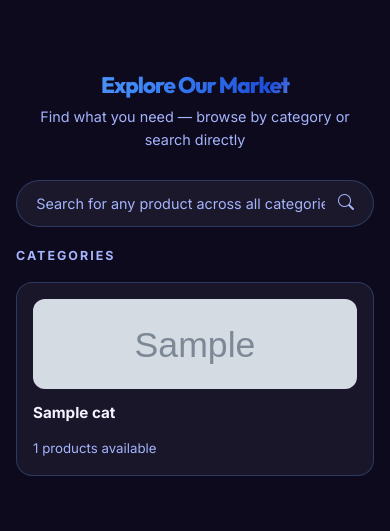
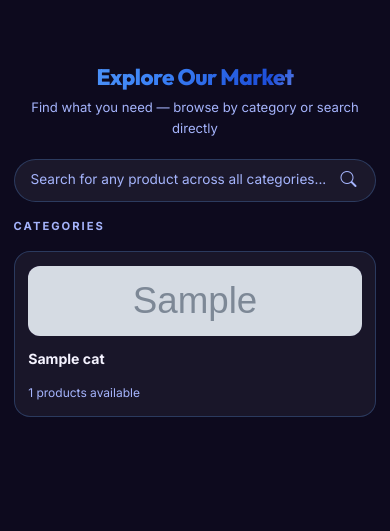
Before and after one commit to blackeagle686/market_chat_bot, a FastAPI app: template templates/catalog.html in a window 390 px wide. Shown: the part 89-620 px from the top of the page. Run offline with FastAPI, Linux system fonts and the light colour scheme; the template is opened without the code that fills it: most values are stand-ins (such as "Sample title", 1, 10 or a date in 2020); grey boxes marked "Sample" are stand-in pictures; parts of the project's set-up code (start-up, migrations or seed data) failed here and were passed over.

Commit message:
Auto-sync: 2026-04-25 17:18:42

```diff
--- a/static/market.css
+++ b/static/market.css
@@ -474,45 +474,42 @@ body.light-mode .page-btn.active {
 }
 
 /* ---- Responsive ---- */
-@media (max-width: 900px) {
-    .grid { grid-template-columns: repeat(auto-fill, minmax(200px, 1fr)); gap: 1rem; }
+@media (max-width: 991px) {
+    .grid { grid-template-columns: repeat(auto-fill, minmax(180px, 1fr)); gap: 0.9rem; }
+    .container { padding: 1.2rem 1.2rem 2.5rem; }
 }
 
 @media (max-width: 640px) {
-    .nav-bar { padding: 0.75rem 1rem; }
-    .nav-logo { font-size: 1.05rem; }
-    .nav-back { font-size: 0.8rem; padding: 6px 10px; gap: 5px; }
-    .container { padding: 1.5rem 1rem 3.5rem; }
-    .page-header { margin-bottom: 1.75rem; }
-    .grid { grid-template-columns: 1fr 1fr; gap: 0.85rem; }
-    .card { padding: 1rem; }
-    .card-img { height: 100px; font-size: 2rem; }
-    .card-title { font-size: 0.95rem; }
-    .search-bar { font-size: 0.9rem; }
-    .pagination { gap: 4px; }
-    .page-btn { padding: 7px 12px; font-size: 0.82rem; }
-
-    /* Product card responsive */
-    .product-card { padding: 1rem; min-height: 200px; }
-    .product-title { font-size: 1rem; }
-    .price-amount { font-size: 1.2rem; }
-    .product-meta { gap: 0.8rem; }
-    .action-btn { width: 28px; height: 28px; }
-    .add-to-cart-btn { padding: 0.6rem 0.8rem; font-size: 0.85rem; }
+    .container { padding: 1rem 0.85rem 2rem; }
+    .page-header { margin-bottom: 1.2rem; }
+    .page-header h1 { font-size: 1.4rem; letter-spacing: -0.5px; }
+    .page-header p { font-size: 0.82rem; }
+    .search-container { margin-bottom: 1rem; }
+    .search-bar { padding: 0.6rem 2.6rem 0.6rem 1rem; font-size: 0.85rem; }
+    .grid { grid-template-columns: 1fr 1fr; gap: 0.7rem; }
+    .card { padding: 0.85rem; }
+    .card-img { height: 80px; font-size: 1.7rem; }
+    .card-title { font-size: 0.88rem; }
+    .card-desc { font-size: 0.75rem; }
+    .section-title { font-size: 0.7rem; }
+    /* Product cards */
+    .product-card { padding: 0.75rem; gap: 0.4rem; }
+    .product-title { font-size: 0.88rem; }
+    .price-amount { font-size: 1.05rem; }
+    .price-currency { font-size: 0.78rem; }
+    .product-meta { gap: 0.6rem; }
+    .meta-item { font-size: 0.72rem; }
+    .view-details-btn { font-size: 0.82rem; padding: 7px 12px; margin-top: 0.5rem; }
+    .page-btn { padding: 6px 10px; font-size: 0.78rem; }
 }
 
 @media (max-width: 400px) {
     .grid { grid-template-columns: 1fr; }
-    .card-img { height: 90px; }
-    .nav-logo { font-size: 0.95rem; }
-
-    /* Product card responsive */
-    .product-card { padding: 0.9rem; min-height: 180px; }
-    .product-title { font-size: 0.95rem; }
-    .price-amount { font-size: 1.1rem; }
-    .product-meta { flex-direction: column; gap: 0.4rem; align-items: flex-start; }
-    .action-btn { width: 26px; height: 26px; }
-    .add-to-cart-btn { padding: 0.55rem 0.7rem; font-size: 0.8rem; }
+    .card-img { height: 70px; }
+    .product-card { padding: 0.65rem; }
+    .product-title { font-size: 0.82rem; }
+    .price-amount { font-size: 1rem; }
+    .product-meta { flex-direction: column; gap: 0.3rem; align-items: flex-start; }
 }
 
 /* ---- Product Modal — Redesigned ---- */
```
